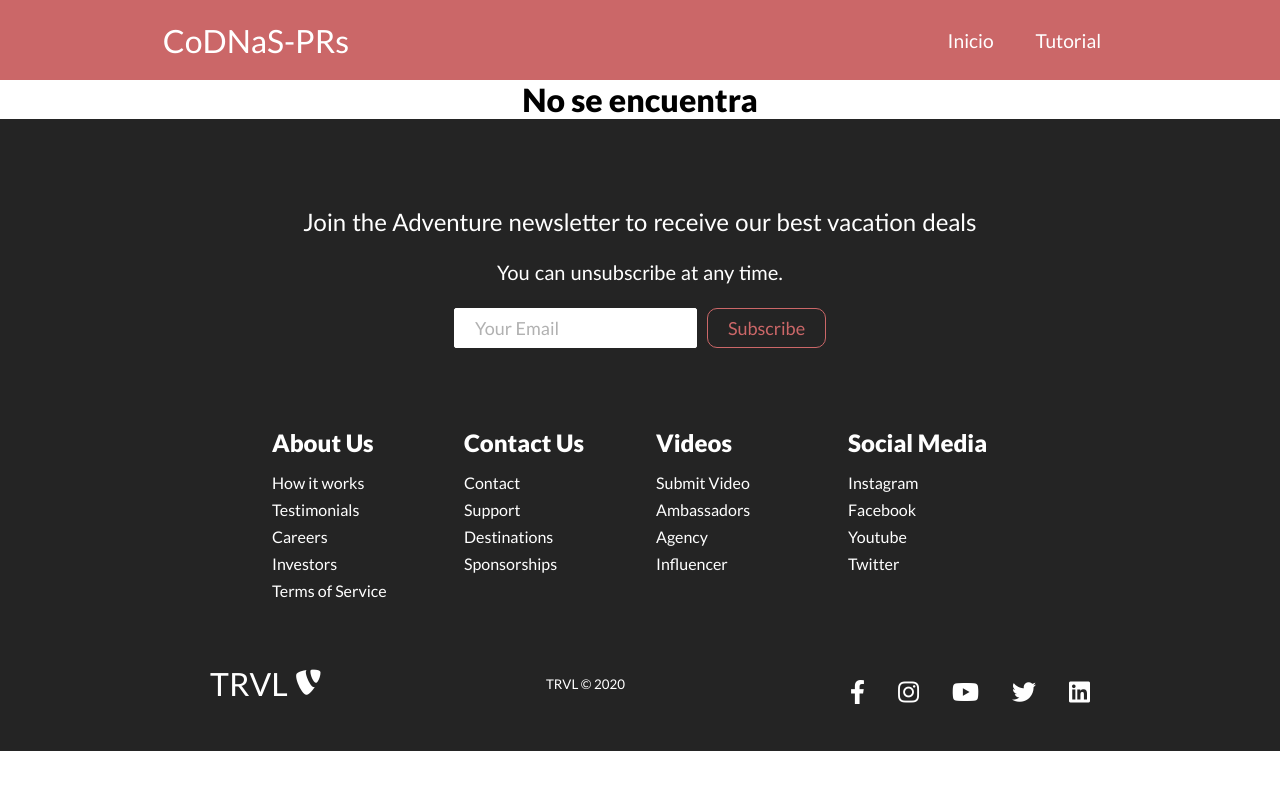
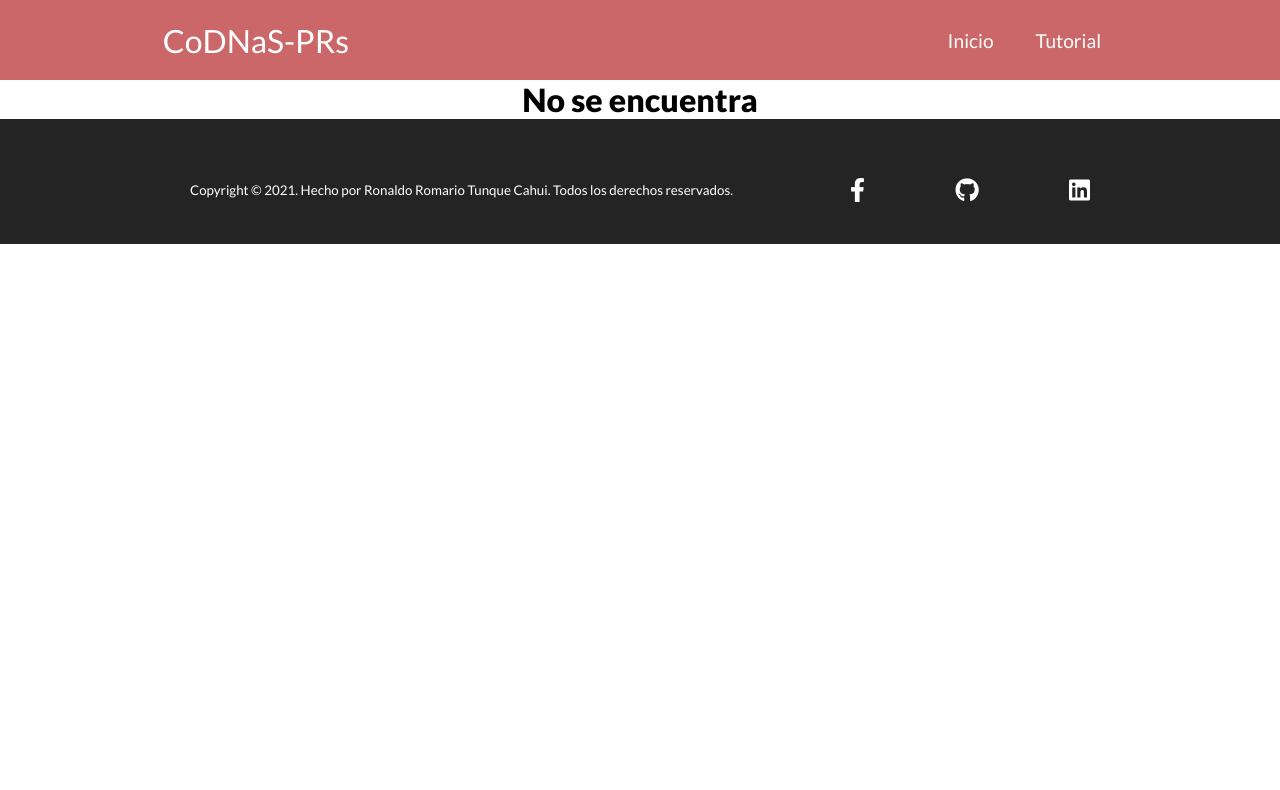
Before and after one commit to SfrRonaldo/codnas-prs-tesis, a React (Create React App) app in the folder codnas-prs-web/: page /404 in a window 1280 px wide. Shown: the top 790 px of the page. Built offline with nearby package versions, Linux system fonts and the light colour scheme.

Commit message:
feature: fix footer

```diff
--- a/codnas-prs-web/src/components/footer/index.css
+++ b/codnas-prs-web/src/components/footer/index.css
@@ -1,6 +1,6 @@
 .footer-container {
   background-color: #242424;
-  padding: 4rem 0 2rem 0;
+  padding: 1rem 0 1.5rem 0;
   display: flex;
   flex-direction: column;
   justify-content: center;
@@ -97,6 +97,7 @@
 .social-icon-link {
   color: #fff;
   font-size: 24px;
+  margin-bottom: 16px;
 }
 
 .social-media {
@@ -129,12 +130,13 @@
   font-size: 2rem;
   display: flex;
   align-items: center;
-  margin-bottom: 16px;
+  margin-bottom: 20px;
 }
 
 .website-rights {
   color: #fff;
   margin-bottom: 16px;
+  text-align: center;
 }
 
 @media screen and (max-width: 820px) {
--- a/codnas-prs-web/src/components/footer/index.js
+++ b/codnas-prs-web/src/components/footer/index.js
@@ -1,115 +1,43 @@
 import React from "react";
 import "./index.css";
-import Button from "../button";
-import { Link } from "react-router-dom";
 
 const Footer = () => {
   return (
     <div className="footer-container">
-      <section className="footer-subscription">
-        <p className="footer-subscription-heading">
-          Join the Adventure newsletter to receive our best vacation deals
-        </p>
-        <p className="footer-subscription-text">
-          You can unsubscribe at any time.
-        </p>
-        <div className="input-areas">
-          <form>
-            <input
-              className="footer-input"
-              name="email"
-              type="email"
-              placeholder="Your Email"
-            />
-            <Button buttonStyle="btn--outline">Subscribe</Button>
-          </form>
-        </div>
-      </section>
-      <div class="footer-links">
-        <div className="footer-link-wrapper">
-          <div class="footer-link-items">
-            <h2>About Us</h2>
-            <Link to="/sign-up">How it works</Link>
-            <Link to="/">Testimonials</Link>
-            <Link to="/">Careers</Link>
-            <Link to="/">Investors</Link>
-            <Link to="/">Terms of Service</Link>
-          </div>
-          <div class="footer-link-items">
-            <h2>Contact Us</h2>
-            <Link to="/">Contact</Link>
-            <Link to="/">Support</Link>
-            <Link to="/">Destinations</Link>
-            <Link to="/">Sponsorships</Link>
-          </div>
-        </div>
-        <div className="footer-link-wrapper">
-          <div class="footer-link-items">
-            <h2>Videos</h2>
-            <Link to="/">Submit Video</Link>
-            <Link to="/">Ambassadors</Link>
-            <Link to="/">Agency</Link>
-            <Link to="/">Influencer</Link>
-          </div>
-          <div class="footer-link-items">
-            <h2>Social Media</h2>
-            <Link to="/">Instagram</Link>
-            <Link to="/">Facebook</Link>
-            <Link to="/">Youtube</Link>
-            <Link to="/">Twitter</Link>
-          </div>
-        </div>
-      </div>
-      <section class="social-media">
-        <div class="social-media-wrap">
-          <div class="footer-logo">
-            <Link to="/" className="social-logo">
-              TRVL
-              <i class="fab fa-typo3" />
-            </Link>
-          </div>
-          <small class="website-rights">TRVL © 2020</small>
-          <div class="social-icons">
-            <Link
-              class="social-icon-link facebook"
-              to="/"
+      <section className="social-media">
+        <div className="social-media-wrap">
+          <small className="website-rights">
+            Copyright © 2021. Hecho por Ronaldo Romario Tunque Cahui. Todos los
+            derechos reservados.
+          </small>
+          <div className="social-icons">
+            <a
+              className="social-icon-link facebook"
+              href="https://www.facebook.com/RonaldoTunqueC"
               target="_blank"
+              rel="noreferrer"
               aria-label="Facebook"
             >
-              <i class="fab fa-facebook-f" />
-            </Link>
-            <Link
-              class="social-icon-link instagram"
-              to="/"
+              <i className="fab fa-facebook-f" />
+            </a>
+            <a
+              className="social-icon-link github"
+              href="https://github.com/SfrRonaldo"
               target="_blank"
-              aria-label="Instagram"
+              rel="noreferrer"
+              aria-label="GitHub"
             >
-              <i class="fab fa-instagram" />
-            </Link>
-            <Link
-              class="social-icon-link youtube"
-              to="/"
+              <i className="fab fa-github" />
+            </a>
+            <a
+              className="social-icon-link linkedin"
+              href="https://www.linkedin.com/in/ronaldotunquecahui/"
               target="_blank"
-              aria-label="Youtube"
-            >
-              <i class="fab fa-youtube" />
-            </Link>
-            <Link
-              class="social-icon-link twitter"
-              to="/"
-              target="_blank"
-              aria-label="Twitter"
-            >
-              <i class="fab fa-twitter" />
-            </Link>
-            <Link
-              class="social-icon-link twitter"
-              to="/"
-              target="_blank"
+              rel="noreferrer"
               aria-label="LinkedIn"
             >
-              <i class="fab fa-linkedin" />
-            </Link>
+              <i className="fab fa-linkedin" />
+            </a>
           </div>
         </div>
       </section>
```
